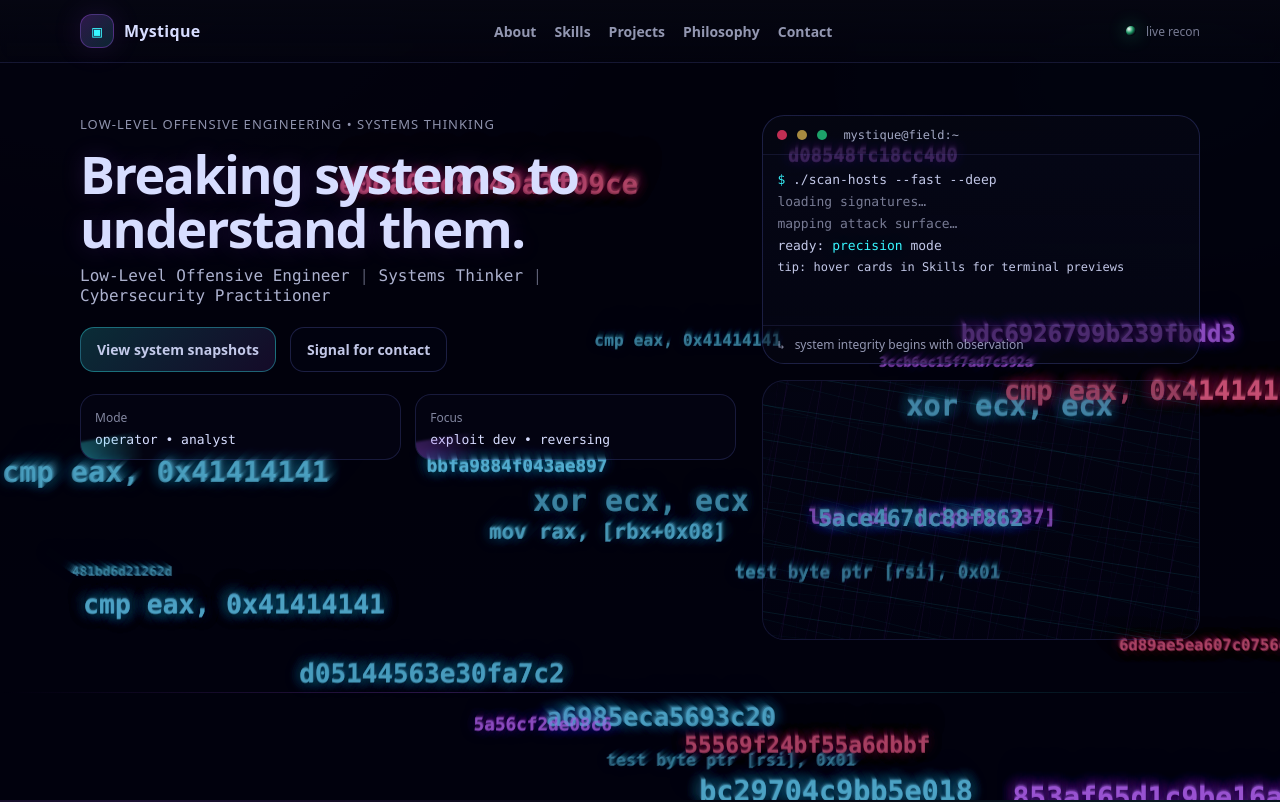
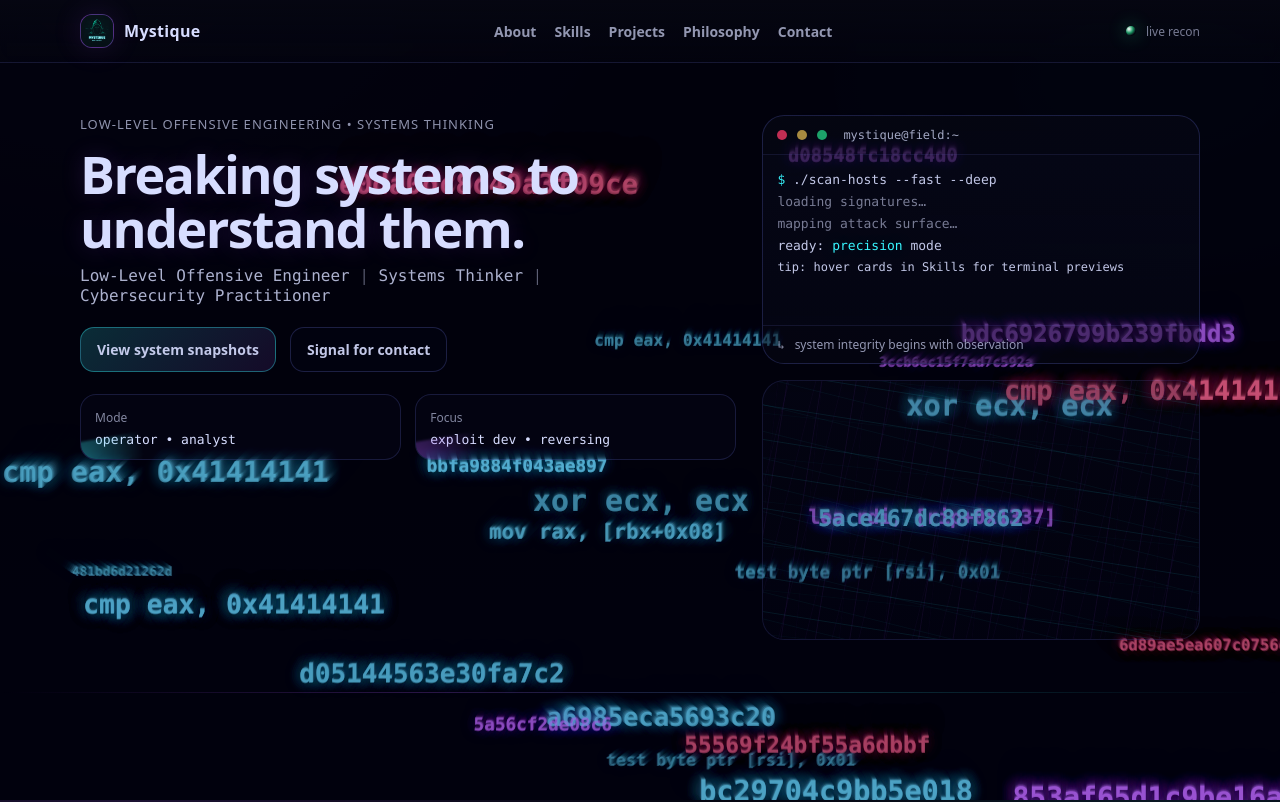
Before and after one commit to Mystique-cmd/portfolio, a plain HTML site: page index.html in a window 1280 px wide. Shown: the top 802 px of the page. Drawn offline with Linux system fonts and the light colour scheme; animation ran at ten frames a second.

Commit message:
Refactor : Brand Mark

```diff
--- a/index.html
+++ b/index.html
@@ -16,7 +16,9 @@
   <header class="header" role="banner">
     <div class="container header__inner">
       <div class="brand" aria-label="Mystique">
-        <span class="brand__mark">▣</span>
+        <span class="brand__mark" aria-hidden="true">
+          <img src="images/image.png" alt="" />
+        </span>
         <span class="brand__name">Mystique</span>
       </div>
 
--- a/styles.css
+++ b/styles.css
@@ -86,14 +86,22 @@ body{
 }
 .brand{display:flex;align-items:center;gap:10px;}
 .brand__mark{
-  width:34px;height:34px;
-  display:grid;place-items:center;
+  width:34px;
+  height:34px;
+  display:grid;
+  place-items:center;
   border-radius:12px;
   background: linear-gradient(135deg, rgba(168,85,247,.25), rgba(56,246,255,.14));
   border:1px solid rgba(168,85,247,.35);
   box-shadow: var(--shadow);
-  color:var(--cyan);
-  font-family:var(--mono);
+  overflow:hidden;
+}
+
+.brand__mark img{
+  width:100%;
+  height:100%;
+  object-fit:contain;
+  display:block;
 }
 .brand__name{letter-spacing:.3px; font-weight:700;}
 
@@ -544,6 +552,7 @@ input:focus, textarea:focus{border-color: rgba(56,246,255,.35); box-shadow: 0 0
   .nav{display:none}
 }
 
+
 @media (prefers-reduced-motion: reduce){
   *{scroll-behavior:auto !important}
 }
```
Also changed, not shown: images/image.png (added).
